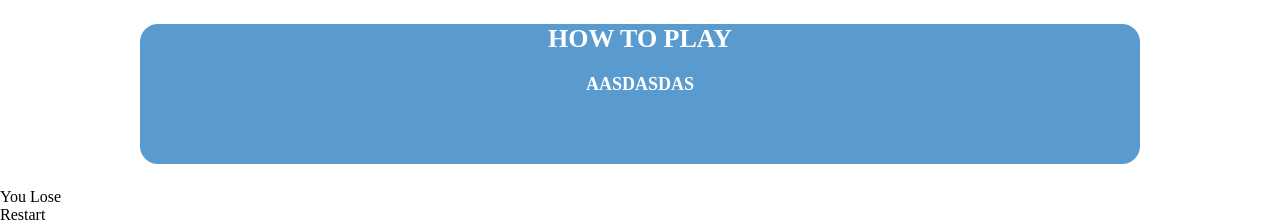
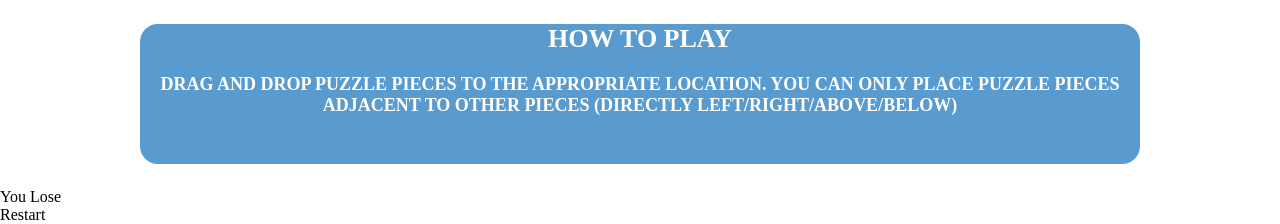
Before and after one commit to Aaron193/puzzle-rush, a website built with Vite: page index.html in a window 1280 px wide. Shown: the part 616-840 px from the top of the page. Built offline with nearby package versions, Linux system fonts and the light colour scheme; files whose address does not match are found by name.

Commit message:
basic instructions

```diff
--- a/index.html
+++ b/index.html
@@ -27,7 +27,12 @@
                         <div><img src="../images/star3.png" alt="" /></div>
                     </div>
                 </div>
-                <div class="instructions">How To Play<br /><span>aasdasdas</span></div>
+                <div class="instructions">
+                    How To Play<br /><span
+                        >Drag and drop puzzle pieces to the appropriate location. You can only place puzzle pieces adjacent to other pieces (directly
+                        left/right/above/below)</span
+                    >
+                </div>
             </div>
         </div>
 
--- a/src/styles.css
+++ b/src/styles.css
@@ -80,6 +80,7 @@ body {
     border: 7px solid white;
     border-radius: 25px;
     margin-top: 620px;
+    text-align: center;
     color: white;
     text-transform: uppercase;
     font-size: 26px;
```
Also changed, not shown: dist/index.html, 4 other files.
